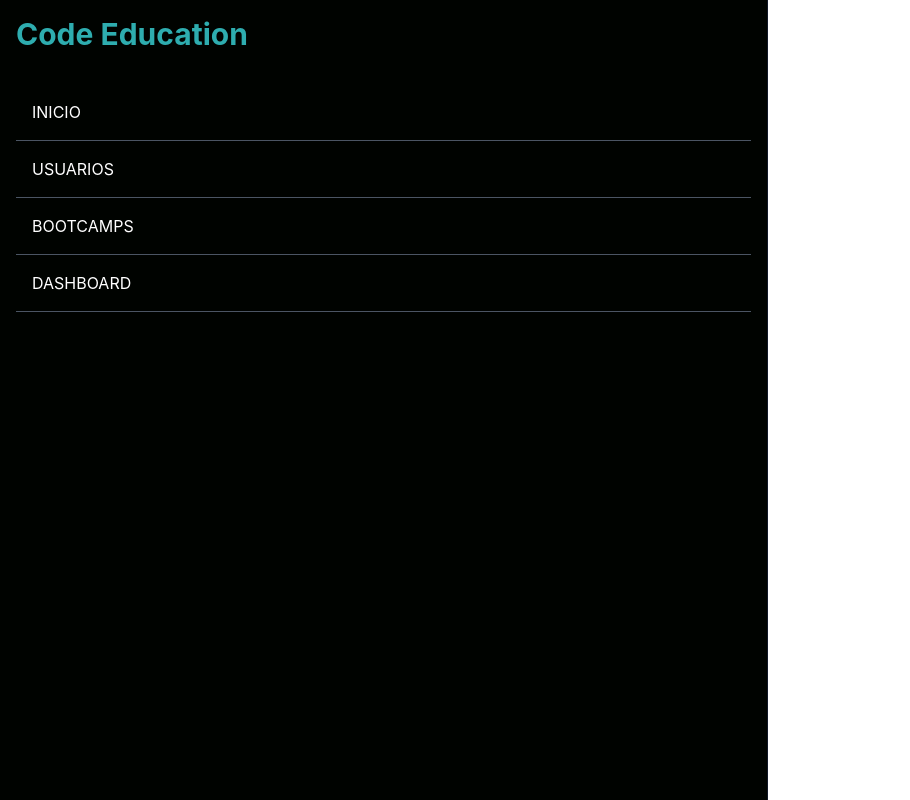
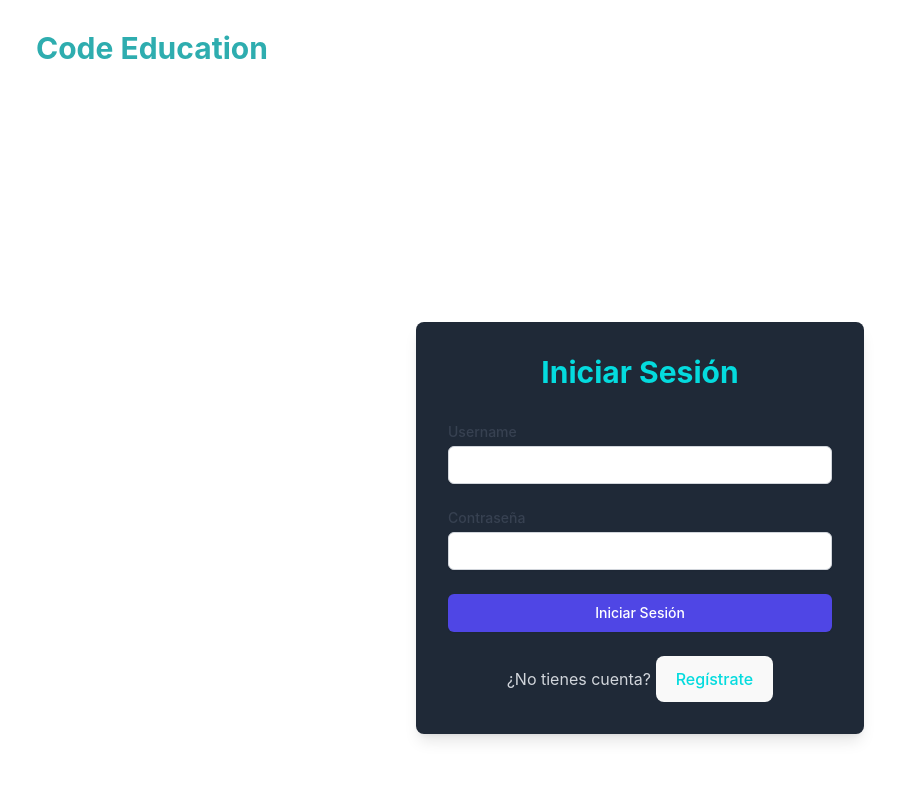
Before and after one commit to EvCasProtege/INCA-FSJ-25-MOD3-T4, a React (Vite) app: page / in a window 1280 px wide. Shown: the top 800 px of the page, without its empty margins (0-910 px from the left). Built offline with nearby package versions, Linux system fonts and the light colour scheme.

Commit message:
Ajustes de css (respaldo)

```diff
--- a/src/assets/css/index.css
+++ b/src/assets/css/index.css
@@ -26,6 +26,7 @@ a:hover {
   color: #535bf2;
 }
 
+/*
 body {
   margin: 0;
   display: flex;
@@ -33,7 +34,7 @@ body {
   min-width: 320px;
   min-height: 100vh;
 }
-
+*/
 h1 {
   font-size: 3.2em;
   line-height: 1.1;
--- a/src/components/Session.jsx
+++ b/src/components/Session.jsx
@@ -8,7 +8,7 @@ export const Session = () => {
     const navigate = useNavigate();
 
     return (
-        <div className="min-h-screen flex items-center justify-center bg-gray-900">
+        <div className="min-h-screen flex items-center justify-center">
             <div className="max-w-md w-full bg-gray-800 rounded-lg shadow-lg p-8">
                 <h2 className="text-3xl font-bold text-center text-[#04dbde] mb-8">
                     {typeForm === "login" ? "Iniciar Sesión" : "Registro"}
--- a/src/components/auth/LoginForm.jsx
+++ b/src/components/auth/LoginForm.jsx
@@ -17,7 +17,8 @@ export const LoginForm = () => {
     };
 
     return (
-        <form onSubmit={handleSubmit(onSubmit)} className="space-y-6">
+
+        <form onSubmit={handleSubmit(onSubmit)} className="space-y-6 items-center">
             <div>
                 <label htmlFor="username" className="block text-sm font-medium text-gray-700">
                     Username
--- a/src/components/landing/Navbar.jsx
+++ b/src/components/landing/Navbar.jsx
@@ -5,12 +5,13 @@ import {AiOutlineClose,AiOutlineMenu} from 'react-icons/ai'
 
 const Navbar = () => {
 
-    const[nav,setNav]= useState(false)
+    const[nav,setNav]= useState(true)
 
     const handleNav =() =>{
         setNav(!nav)
 
     }
+
   return (
     <div className='flex justify-between items-center h-24 max-w-[1240px] mx-auto px-4  text-white'>
    <h1 className='w-full text-3xl font-bold text-[#2eadaf]'> Code Education</h1>
@@ -20,6 +21,7 @@ const Navbar = () => {
         <li className='p-4 '>BootCamps</li>
         <li className='p-4 '>Dashboard</li>
     </ul>
+
     <div onClick={handleNav} className='block md:hidden'>
 
 {!nav ? <AiOutlineClose size={20}/> : <AiOutlineMenu size={20} />}
```
